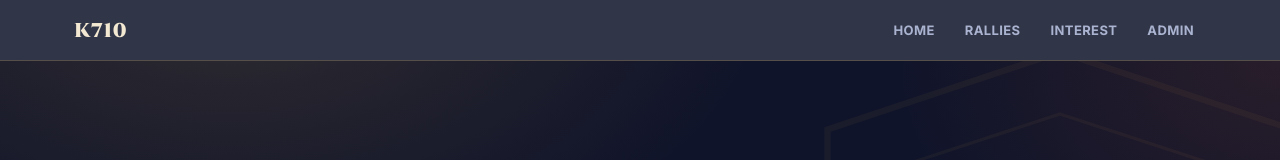
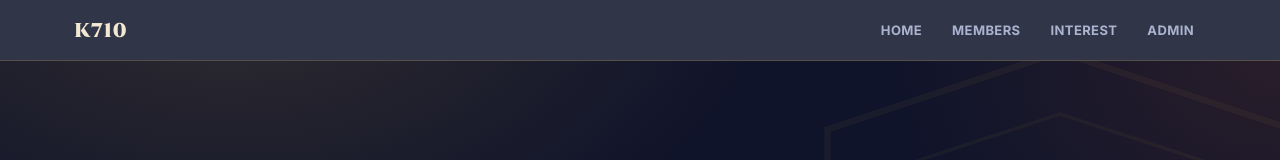
Before and after one commit to zkabeer1997-wq/KvK-Tracker-710, a Next.js app: page / in a window 1280 px wide. Shown: the top 160 px of the page. Built offline with nearby package versions, Linux system fonts and the light colour scheme; no server answers.

Commit message:
Update SiteHeader.js

```diff
--- a/components/SiteHeader.js
+++ b/components/SiteHeader.js
@@ -7,7 +7,7 @@ export default function SiteHeader() {
     <Link href="/" className="site-brand">K710</Link>
   <nav className="site-nav" aria-label="Main site">
     <Link href="/">Home</Link>
-  <Link href="/player-record">Rallies</Link>
+  <Link href="/player-record">Members</Link>
   <Link href="/interest">Interest</Link>
   <Link href="/admin">Admin</Link>
     </nav>
```
